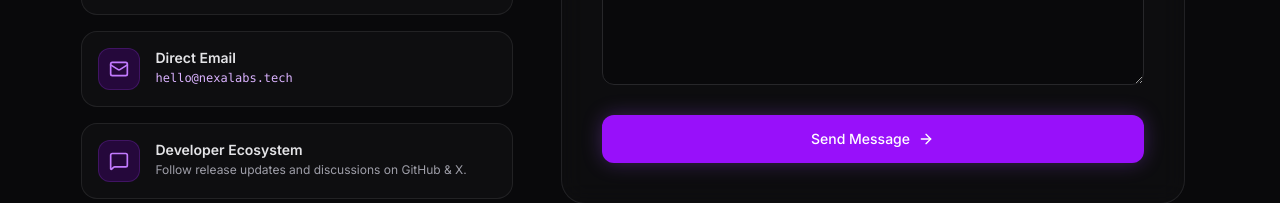
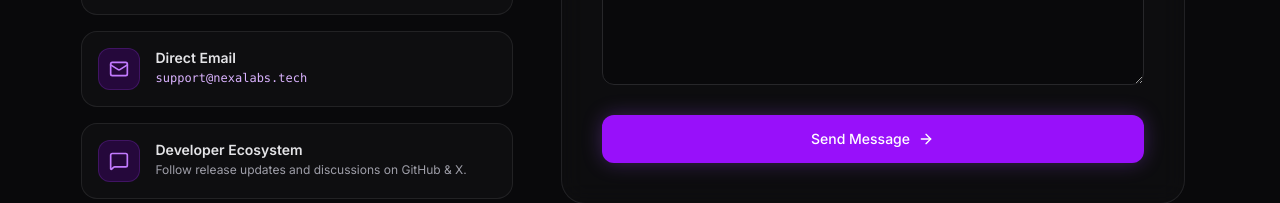
Before and after one commit to kev236/Nexa-labs, a Next.js app: page /contact in a window 1280 px wide. Shown: the part 418-621 px from the top of the page. Built offline with nearby package versions, Linux system fonts and the light colour scheme; no server answers.

Commit message:
fix: update contact page email address to support@nexalabs.tech

```diff
--- a/app/contact/page.tsx
+++ b/app/contact/page.tsx
@@ -57,7 +57,7 @@ export default function ContactPage() {
                 </div>
                 <div>
                   <h4 className="text-sm font-semibold text-zinc-200">Direct Email</h4>
-                  <p className="text-xs font-mono text-purple-300 mt-0.5">hello@nexalabs.tech</p>
+                  <p className="text-xs font-mono text-purple-300 mt-0.5">support@nexalabs.tech</p>
                 </div>
               </div>
 
```
